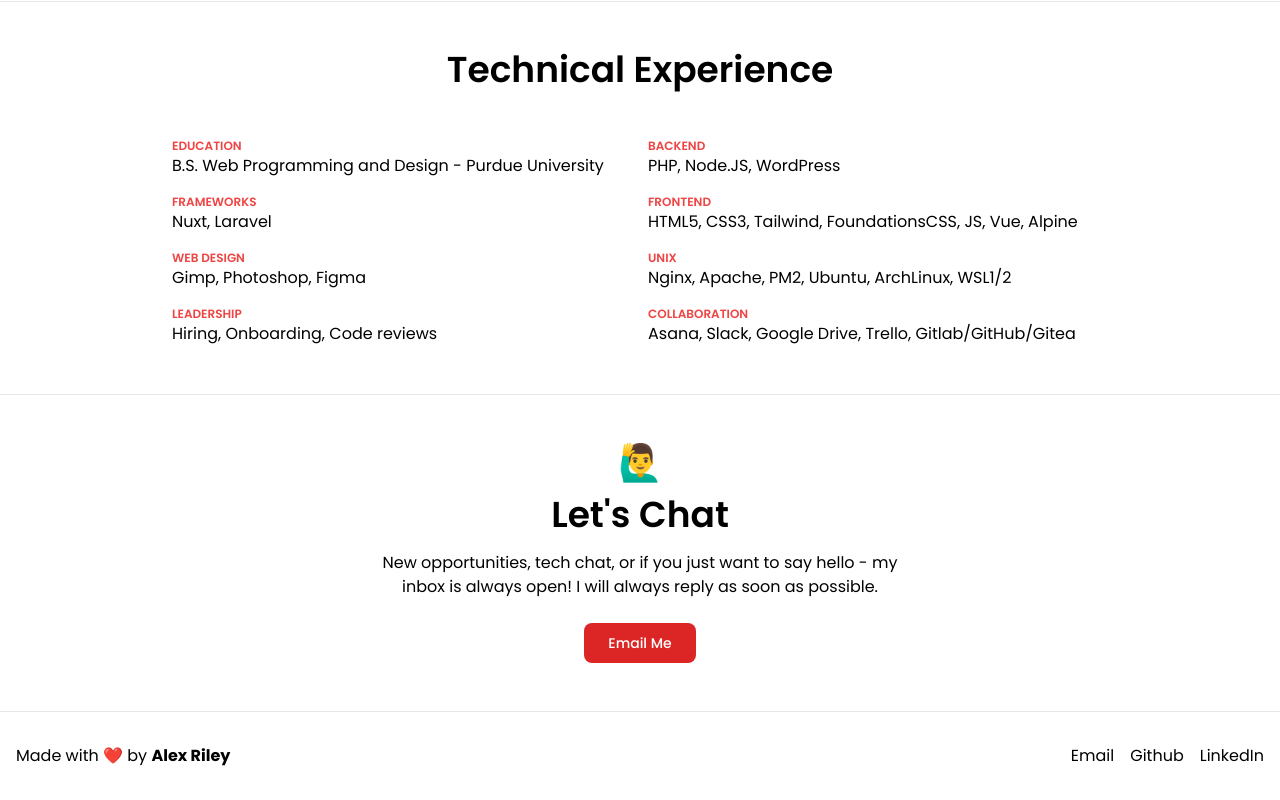
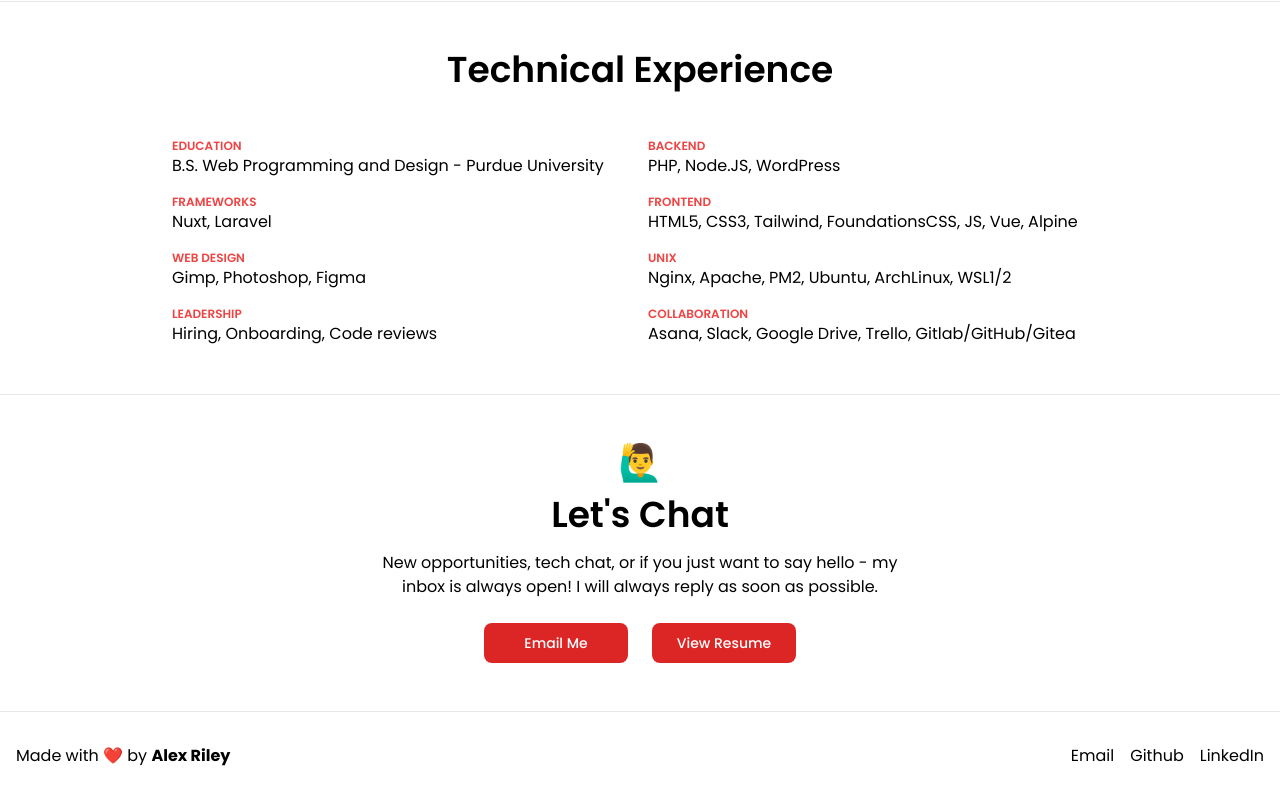
Before and after one commit to alexriley1223/alexriley.me, a Nuxt app: page / in a window 1280 px wide. Shown: the part 3665-4465 px from the top of the page. Built offline with nearby package versions, Linux system fonts and the light colour scheme.

Commit message:
feat: add resume

```diff
--- a/components/elements/PrimaryButton.vue
+++ b/components/elements/PrimaryButton.vue
@@ -1,5 +1,5 @@
 <template>
-    <a :href="href" :target="target" class="text-white text-center transition-colors bg-red-600 hover:bg-red-500 focus:ring-4 focus:ring-red-300 w-28 font-medium rounded-lg text-sm px-4 lg:px-5 py-2 lg:py-2.5 focus:outline-none">{{ text }}</a>
+    <a :href="href" :target="target" class="text-white text-center transition-colors bg-red-600 hover:bg-red-500 focus:ring-4 focus:ring-red-300 w-36 font-medium rounded-lg text-sm px-4 lg:px-5 py-2 lg:py-2.5 focus:outline-none">{{ text }}</a>
 </template>
 
 <script>
--- a/pages/index.vue
+++ b/pages/index.vue
@@ -258,8 +258,9 @@
         </p>
 
         <!-- Email Button / Resume -->
-        <div class="flex justify-center">
+        <div class="flex justify-center space-x-6">
           <ElementsPrimaryButton href="mailto:alexriley1223@gmail.com" text="Email Me" />
+          <ElementsPrimaryButton href="AlexRileyResume.pdf" target="_blank" text="View Resume" />
         </div>
       </div>
     </section>
```
Also changed, not shown: 1 other file (tests, documents, lock files or other folders).
